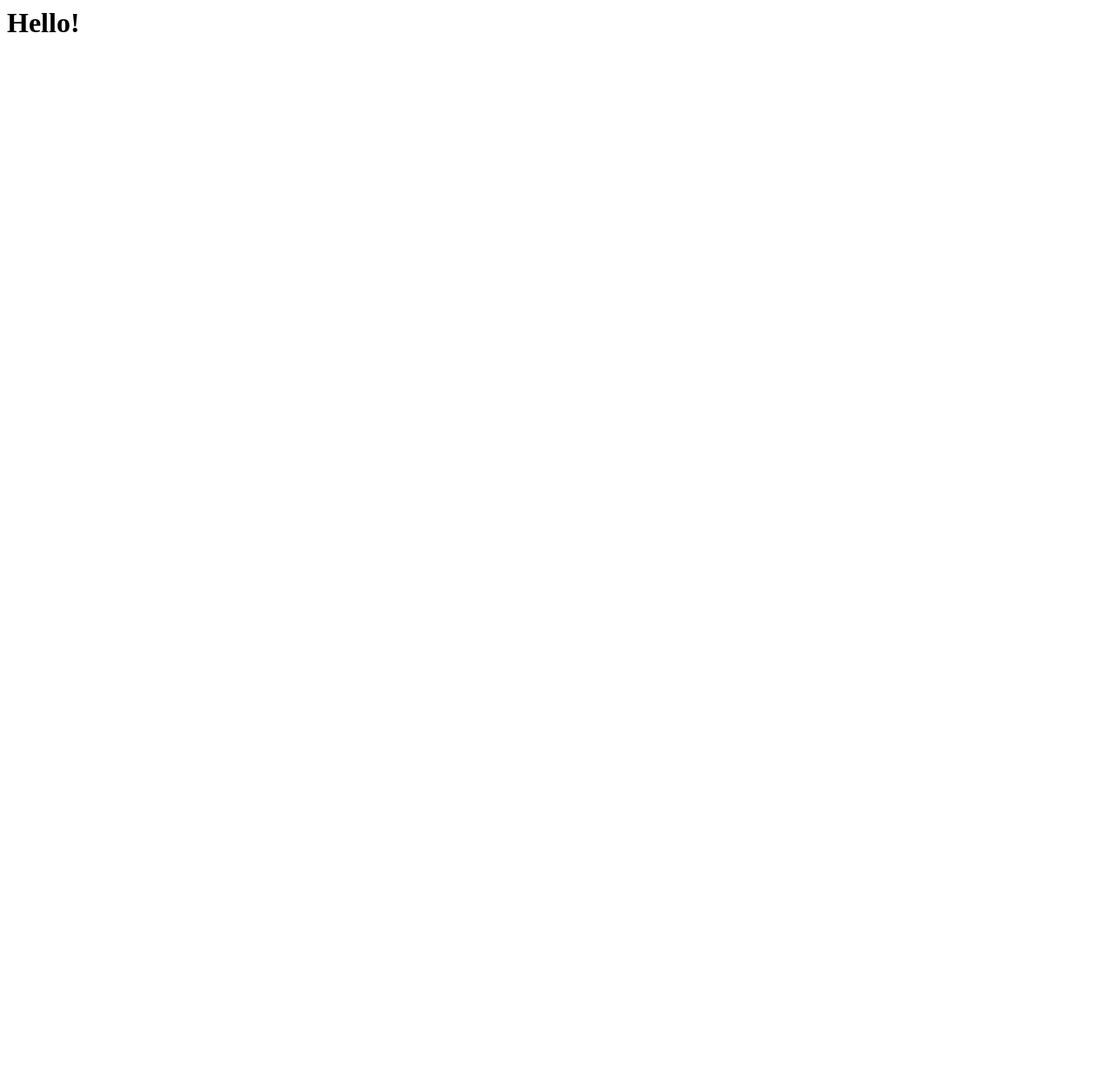
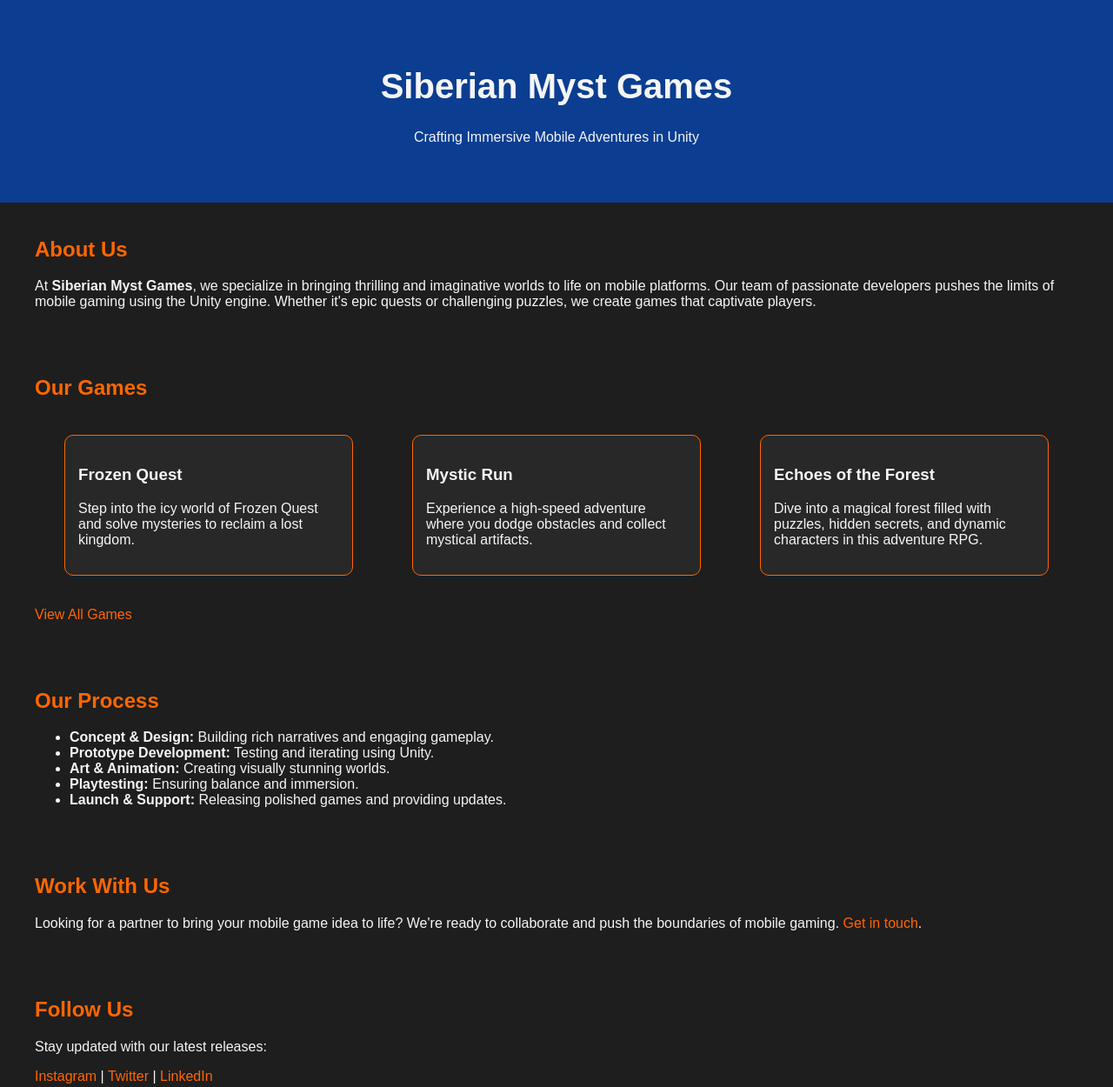
Before and after one commit to zebn/zebn.github.io, a plain HTML site: page index.html in a window 1280 px wide. Shown: the top 1250 px of the page at 87% size. Before the commit the page ends 800 px from the top, so only its background shows below. Drawn offline with Linux system fonts and the light colour scheme.

Commit message:
Update index.html

```diff
--- a/index.html
+++ b/index.html
@@ -1 +1,117 @@
-<h1>Hello!</h1>
+<!DOCTYPE html>
+<html lang="en">
+<head>
+    <meta charset="UTF-8">
+    <meta name="viewport" content="width=device-width, initial-scale=1.0">
+    <meta name="description" content="Siberian Myst Games - Mobile Game Developer using Unity">
+    <title>Siberian Myst Games</title>
+    <style>
+        body {
+            font-family: Arial, sans-serif;
+            background-color: #1e1e1e;
+            color: #f5f5f5;
+            margin: 0;
+            padding: 0;
+        }
+        header {
+            text-align: center;
+            padding: 50px 0;
+            background: #0b3d91;
+        }
+        header h1 {
+            font-size: 2.5em;
+        }
+        section {
+            padding: 20px;
+            max-width: 1200px;
+            margin: 0 auto;
+        }
+        h2 {
+            color: #ff6600;
+        }
+        .games {
+            display: flex;
+            flex-wrap: wrap;
+            justify-content: space-around;
+        }
+        .game {
+            margin: 20px;
+            padding: 15px;
+            border: 1px solid #ff6600;
+            border-radius: 10px;
+            width: 300px;
+            background-color: #282828;
+        }
+        footer {
+            text-align: center;
+            padding: 20px;
+            background-color: #111;
+        }
+        a {
+            color: #ff6600;
+            text-decoration: none;
+        }
+        a:hover {
+            text-decoration: underline;
+        }
+    </style>
+</head>
+<body>
+
+<header>
+    <h1>Siberian Myst Games</h1>
+    <p>Crafting Immersive Mobile Adventures in Unity</p>
+</header>
+
+<section>
+    <h2>About Us</h2>
+    <p>At <strong>Siberian Myst Games</strong>, we specialize in bringing thrilling and imaginative worlds to life on mobile platforms. Our team of passionate developers pushes the limits of mobile gaming using the Unity engine. Whether it's epic quests or challenging puzzles, we create games that captivate players.</p>
+</section>
+
+<section>
+    <h2>Our Games</h2>
+    <div class="games">
+        <div class="game">
+            <h3>Frozen Quest</h3>
+            <p>Step into the icy world of Frozen Quest and solve mysteries to reclaim a lost kingdom.</p>
+        </div>
+        <div class="game">
+            <h3>Mystic Run</h3>
+            <p>Experience a high-speed adventure where you dodge obstacles and collect mystical artifacts.</p>
+        </div>
+        <div class="game">
+            <h3>Echoes of the Forest</h3>
+            <p>Dive into a magical forest filled with puzzles, hidden secrets, and dynamic characters in this adventure RPG.</p>
+        </div>
+    </div>
+    <p><a href="#">View All Games</a></p>
+</section>
+
+<section>
+    <h2>Our Process</h2>
+    <ul>
+        <li><strong>Concept & Design:</strong> Building rich narratives and engaging gameplay.</li>
+        <li><strong>Prototype Development:</strong> Testing and iterating using Unity.</li>
+        <li><strong>Art & Animation:</strong> Creating visually stunning worlds.</li>
+        <li><strong>Playtesting:</strong> Ensuring balance and immersion.</li>
+        <li><strong>Launch & Support:</strong> Releasing polished games and providing updates.</li>
+    </ul>
+</section>
+
+<section>
+    <h2>Work With Us</h2>
+    <p>Looking for a partner to bring your mobile game idea to life? We're ready to collaborate and push the boundaries of mobile gaming. <a href="#">Get in touch</a>.</p>
+</section>
+
+<section>
+    <h2>Follow Us</h2>
+    <p>Stay updated with our latest releases:</p>
+    <p><a href="#">Instagram</a> | <a href="#">Twitter</a> | <a href="#">LinkedIn</a></p>
+</section>
+
+<footer>
+    <p>&copy; 2024 Siberian Myst Games. All rights reserved.</p>
+</footer>
+
+</body>
+</html>
```
